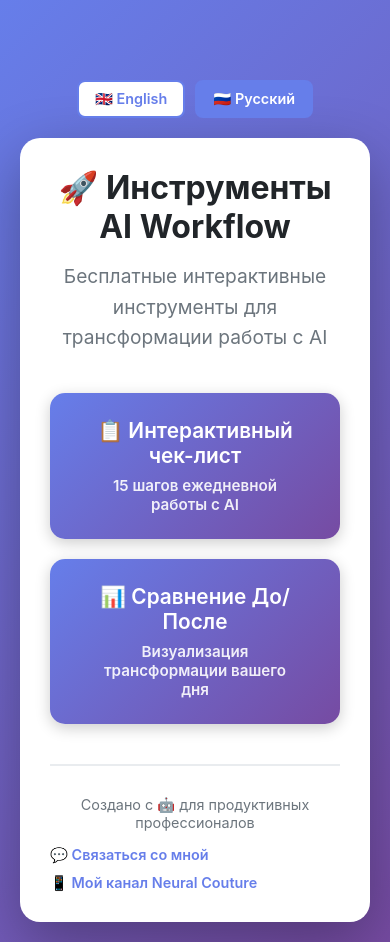
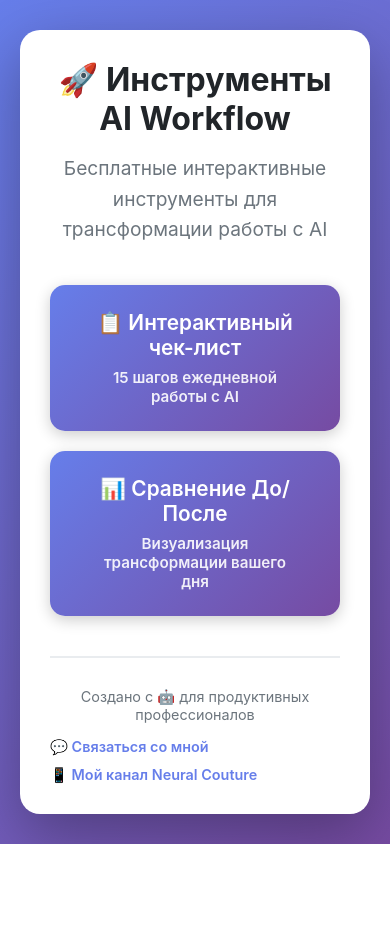
Before and after one commit to IrinaRogovaAI/ai-workflow-tools, a plain HTML site: page index-ru.html in a window 390 px wide. After the commit the page ends 844 px from the top, so only its background shows below. Drawn offline with Linux system fonts and the light colour scheme.

Commit message:
Update index-ru.html

```diff
--- a/index-ru.html
+++ b/index-ru.html
@@ -19,37 +19,6 @@
             align-items: center;
             justify-content: center;
             padding: 20px;
-            position: relative;
-        }
-
-        .lang-switch {
-            position: absolute;
-            top: 20px;
-            right: 20px;
-            display: flex;
-            gap: 10px;
-        }
-
-        .lang-btn {
-            background: white;
-            border: 2px solid #667eea;
-            color: #667eea;
-            padding: 8px 16px;
-            border-radius: 8px;
-            text-decoration: none;
-            font-weight: 600;
-            transition: all 0.3s ease;
-            font-size: 0.9rem;
-        }
-
-        .lang-btn:hover {
-            background: #667eea;
-            color: white;
-        }
-
-        .lang-btn.active {
-            background: #667eea;
-            color: white;
         }
 
         .container {
@@ -143,17 +112,6 @@
                 font-size: 2rem;
             }
 
-            .lang-switch {
-                position: static;
-                justify-content: center;
-                margin-bottom: 20px;
-            }
-
-            body {
-                display: block;
-                padding-top: 80px;
-            }
-
             .footer-links {
                 flex-direction: column;
                 gap: 10px;
@@ -162,10 +120,6 @@
     </style>
 </head>
 <body>
-    <div class="lang-switch">
-        <a href="index.html" class="lang-btn">🇬🇧 English</a>
-        <a href="index-ru.html" class="lang-btn active">🇷🇺 Русский</a>
-    </div>
 
     <div class="container">
         <h1>🚀 Инструменты AI Workflow</h1>
```
